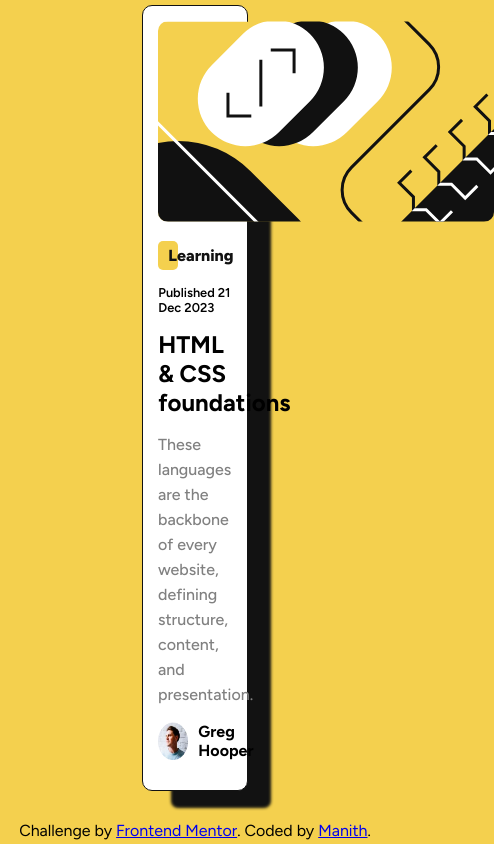
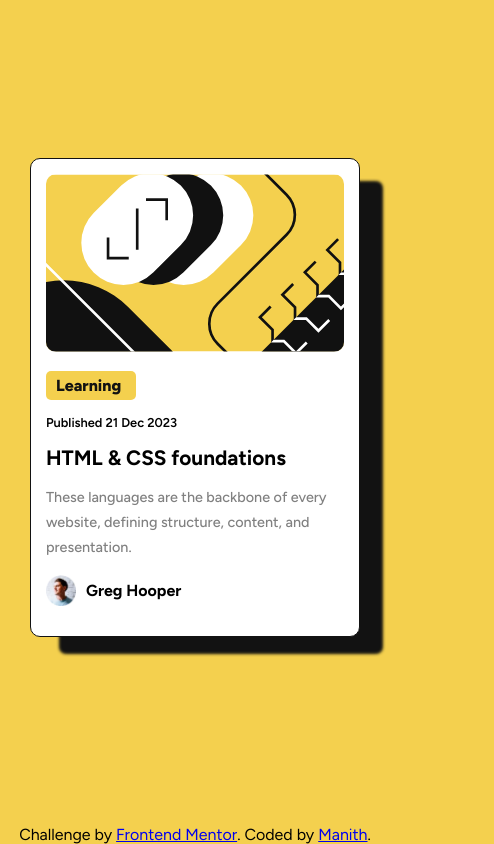
Before and after one commit to Manith112/Blog-Card, a plain HTML site: page index.html in a window 390 px wide. Shown: the whole page, 494 px wide, since content can reach past the window. Drawn offline with Linux system fonts and the light colour scheme.

Commit message:
commit message here

```diff
--- a/index.html
+++ b/index.html
@@ -12,7 +12,7 @@
   <main class="container">
     <img class="image" src="./blog-preview-card-main/assets/images/illustration-article.svg" alt="">
     <div class="learn">
-      Learning
+     <p> Learning</p>
     </div>
     <p class="publish">Published 21 Dec 2023</p>
     <h1>HTML & CSS foundations</h1>
--- a/style.css
+++ b/style.css
@@ -21,14 +21,16 @@ body{
     flex-direction: column;
 }
 .container{
+
     padding: 15px;
     border-radius: 10px;
     background-color: var(--White);
     border: 1px solid var(--Black);
-    width: 27%;
+    width: 400px;
     box-shadow: 26px 20px 3px -3px var(--Black);
 }
 .image{
+    width: 100%;
     border-radius: 10px;
     animation: popUp 2s ease forwards;
 }
@@ -43,13 +45,17 @@ body{
     }
 }
 .learn{
-    padding: 5px 10px;
+    padding: 5px 10px ;
     border-radius: 5px;
+
+    background-color: var(--Yellow);
+    width: 90px;
+    margin: 15px 0px;
+
+}
+.learn > p{
+    font-weight: 800;
     color: var(--Black);
-    background-color: var(--Yellow);
-    width: 25%;
-    margin: 15px 0;
-    font-weight: 800;
 }
 
 .publish{
@@ -85,3 +91,16 @@ body{
 .attribution{
     padding-top: 30px;
 }
+@media screen and (max-width: 460px){
+    .container{
+        width: auto;
+        margin: auto 30px;
+    }
+    .container > h1{
+        font-size: 1.3em;
+
+    }
+    .detail{
+        font-size: 0.9em;
+    }
+}
```
